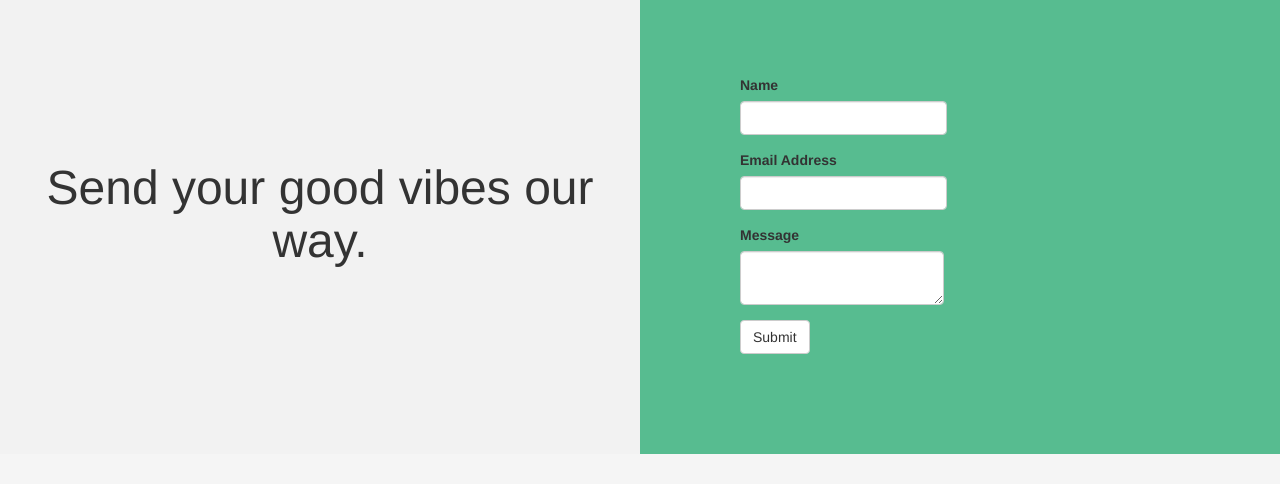
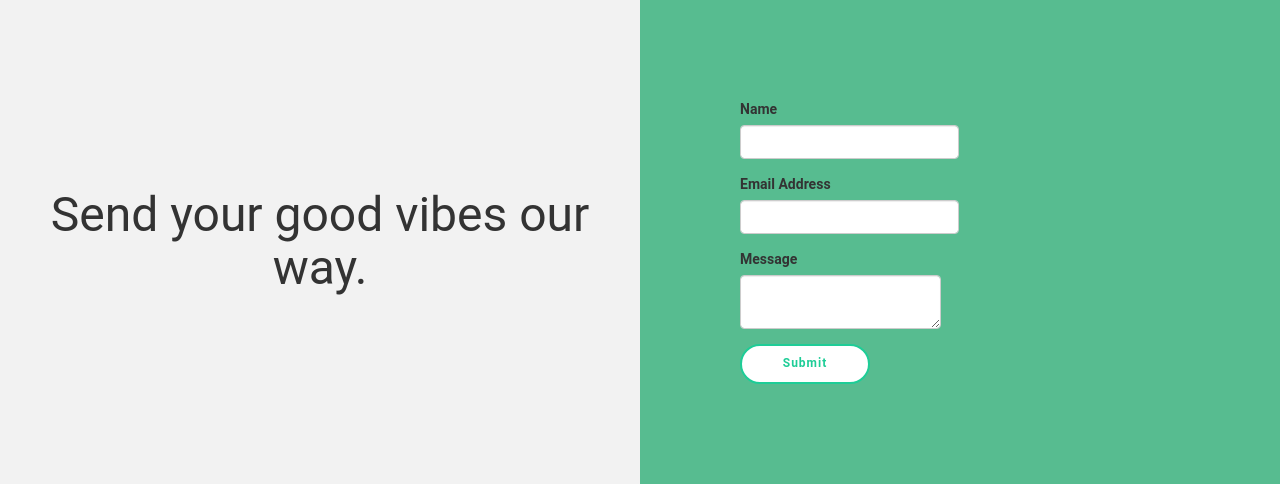
Before and after one commit to jsiu1248/tee_timers, a Flask app: page / in a window 1280 px wide. Shown: the part 2830-3314 px from the top of the page. Before the commit the page ends 3284 px from the top, so only its background shows below. Run offline with Flask 3, Linux system fonts and the light colour scheme; style sheets or scripts are compiled from the project's sources; some libraries are stand-ins or nearby versions.

Commit message:
added submit button. still need to add loading part with js

```diff
--- a/app/static/styles.css
+++ b/app/static/styles.css
@@ -413,3 +413,81 @@ body {
     background-color: #f2f2f2;
 
 }
+
+
+/* Submit button*/
+* {
+  font-family: 'Roboto', sans-serif;
+}
+.submit-container {
+  /* position: absolute;
+  top:50%;
+  left:50%;
+  margin-left: -65px;
+  margin-top: -20px; */
+  width: 130px;
+  height: 40px;
+  text-align: center;
+}
+.submit-container > .btn {
+  outline:none;
+  height: 40px;
+  text-align: center;
+  width: 130px;
+  border-radius:40px;
+  background: #fff;
+  border: 2px solid #1ECD97;
+  color:#1ECD97;
+  letter-spacing:1px;
+  text-shadow:0;
+  font-size:12px;
+  font-weight:bold;
+  cursor: pointer;
+  transition: all 0.25s ease;
+
+}
+.submit-container > .btn:hover {
+    color:white;
+    background: #1ECD97;
+  }
+.submit-container > .btn:active {
+    letter-spacing: 2px ;
+  }
+.submit-container > .btn:after {
+    content:"SUBMIT";
+  }
+.onclic {
+  width: 40px;
+  border-color:#bbbbbb;
+  border-width:3px;
+  font-size:0;
+  border-left-color:#1ECD97;
+  animation: rotating 2s 0.25s linear infinite;
+}
+  .onclic:after {
+    content:"";
+  }
+  .onclic:hover {
+    color:#1ECD97;
+    background: white;
+  }
+
+.validate {
+  font-size:13px;
+  color: white;
+  background: #1ECD97;
+}
+  .validate:after {
+    font-family:'FontAwesome';
+    content:"\f00c";
+  }
+
+
+@keyframes rotating {
+  from {
+    transform: rotate(0deg);
+  }
+  to {
+    transform: rotate(360deg);
+  }
+}
--- a/app/templates/index.html
+++ b/app/templates/index.html
@@ -99,10 +99,10 @@
       {{wtf.form_field(support_form.email)}}
       {{wtf.form_field(support_form.message)}}
 
-      {# <a class="btn btn-default" href="#"> #}
 
+        <div class="submit-container">
         {{wtf.form_field(support_form.submit)}}
-
+        </div>
 
 
         {#
```
